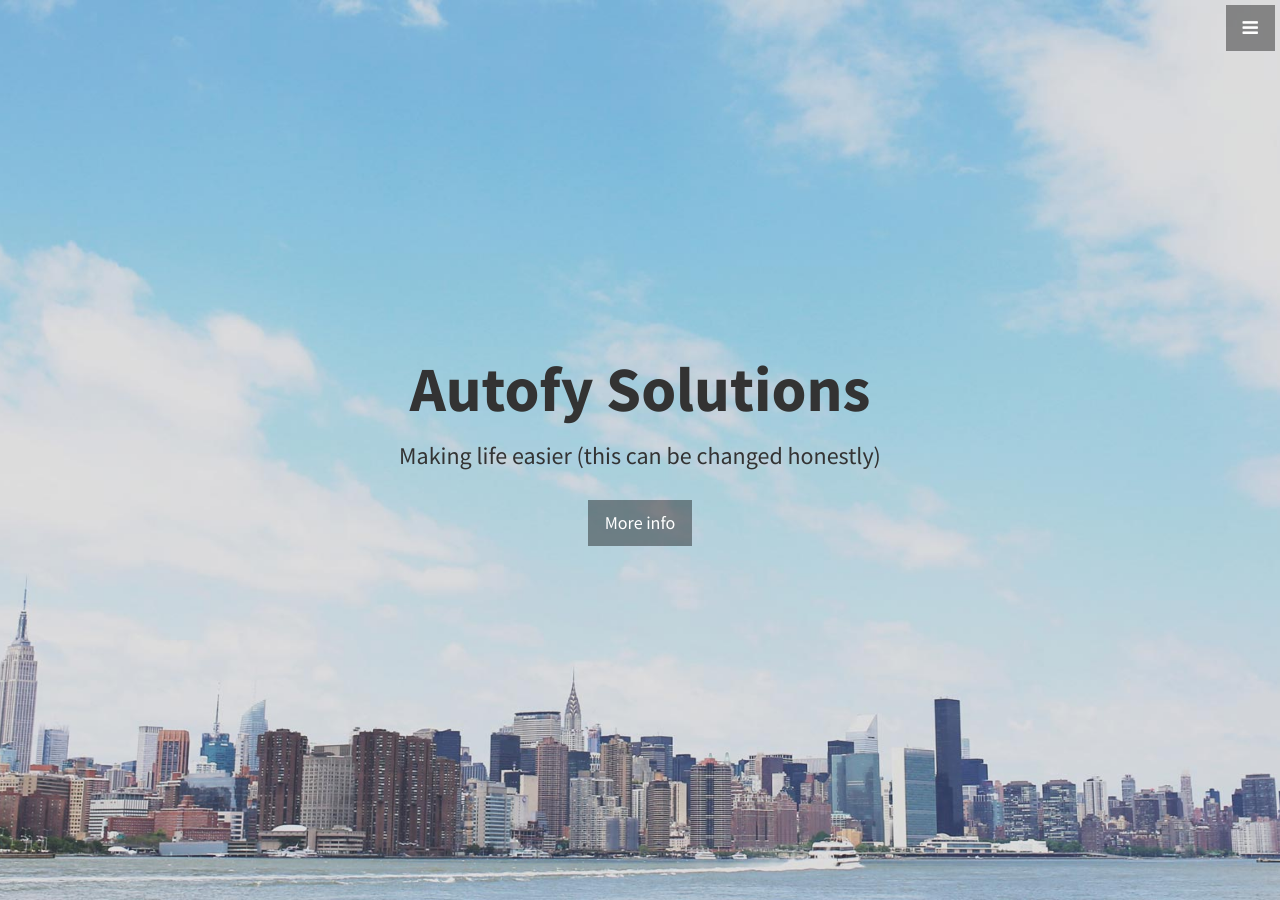
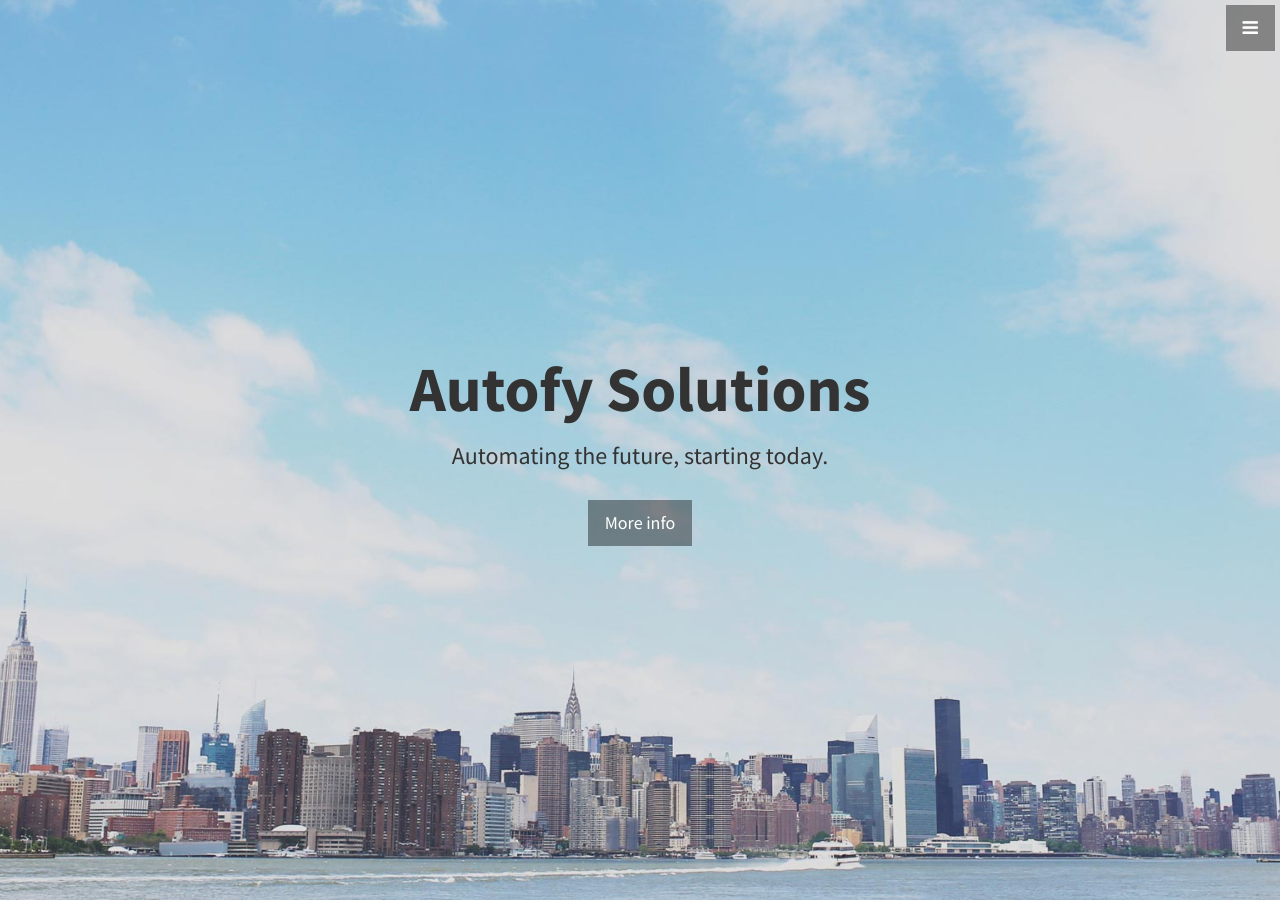
Before and after one commit to jloong/jloong.github.io, a Jekyll site: the page built from index.html, in a window 1280 px wide and 900 px high. Built offline with Jekyll 4.4.1, drawn with Linux system fonts in a browser that asks for light colours.

Commit message:
header
head

```diff
--- a/_includes/header.html
+++ b/_includes/header.html
@@ -1,7 +1,7 @@
 <header id="top" class="header">
   <div class="text-vertical-center">
     <h1>Autofy Solutions</h1>
-    <h3>Making life easier (this can be changed honestly)</h3>
+    <h3>Automating the future, starting today.</h3>
     <br>
     <a href="#about" class="btn btn-dark btn-lg">More info</a>
   </div>
```
